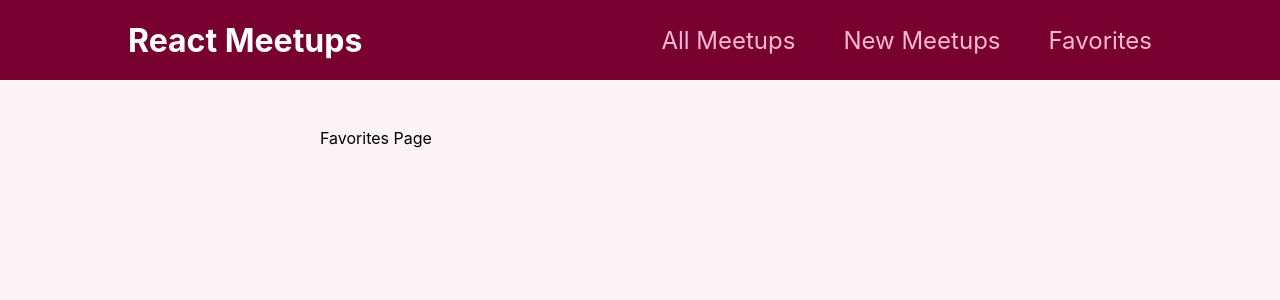
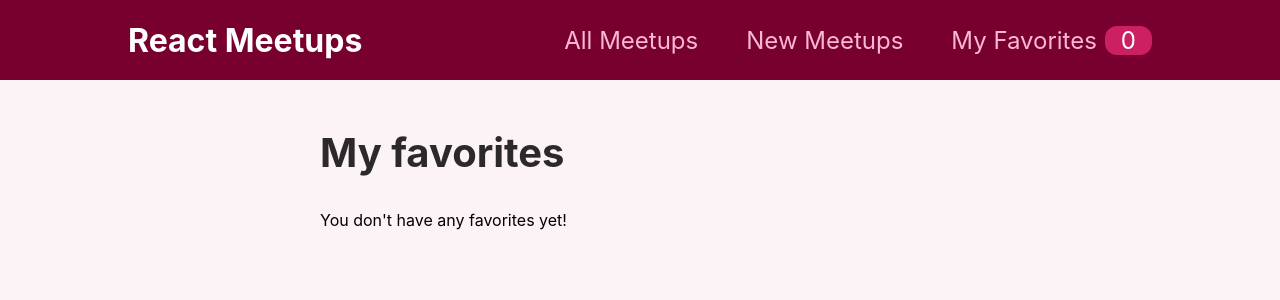
Before and after one commit to PranavBhatia/react-airbnb, a React (Create React App) app: page /favorites in a window 1280 px wide. Shown: the top 300 px of the page. Built offline with nearby package versions, Linux system fonts and the light colour scheme.

Commit message:
Complete context usage

```diff
--- a/src/components/layout/MainNavigation.js
+++ b/src/components/layout/MainNavigation.js
@@ -1,8 +1,12 @@
+import { useContext } from "react";
 import { Link } from "react-router-dom";
 
 import classes from "./MainNavigation.module.css";
+import FavoritesContext from "../../store/favorites-context";
 
 function MainNavigation(props) {
+  const favoritesCtx = useContext(FavoritesContext);
+
   return (
     <header className={classes.header}>
       <div className={classes.logo}>React Meetups</div>
@@ -15,7 +19,12 @@
             <Link to="/new-meetup">New Meetups</Link>
           </li>
           <li>
-            <Link to="/favorites">Favorites</Link>
+            <Link to="/favorites">
+              My Favorites
+              <span className={classes.badge}>
+                {favoritesCtx.totalFavorites}
+              </span>
+            </Link>
           </li>
         </ul>
       </nav>
--- a/src/pages/Favorites.js
+++ b/src/pages/Favorites.js
@@ -1,5 +1,25 @@
+import { useContext } from "react";
+
+import FavoritesContext from "../store/favorites-context";
+import MeetupList from "../components/meetups/MeetupList";
+
 function FavoritesPage(props) {
-  return <div>Favorites Page</div>;
+  const favoritesCtx = useContext(FavoritesContext);
+
+  let content;
+
+  if (favoritesCtx.totalFavorites === 0) {
+    content = <p>You don't have any favorites yet!</p>;
+  } else {
+    content = <MeetupList meetups={favoritesCtx.favorites} />;
+  }
+
+  return (
+    <section>
+      <h1>My favorites</h1>
+      {content}
+    </section>
+  );
 }
 
 export default FavoritesPage;
```
